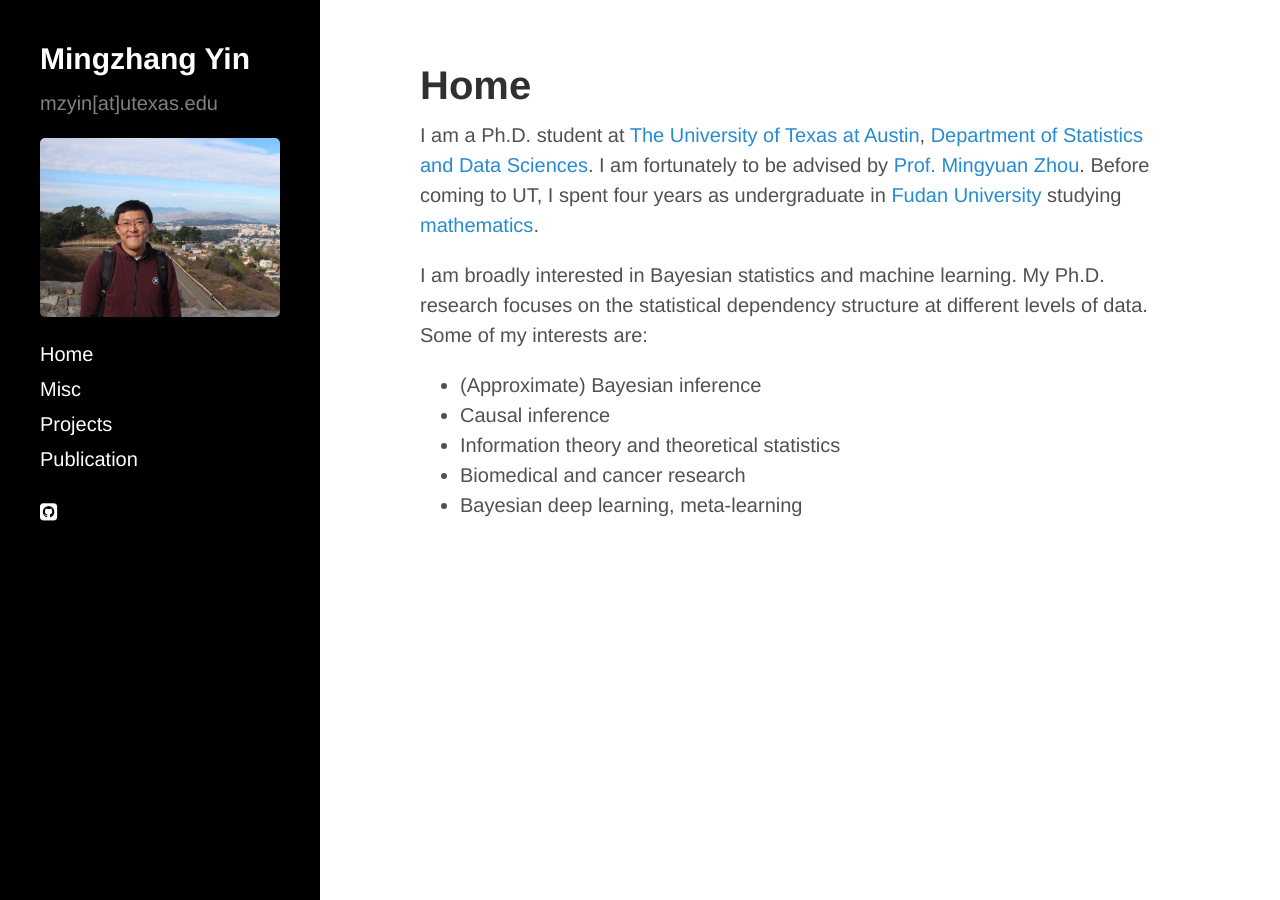
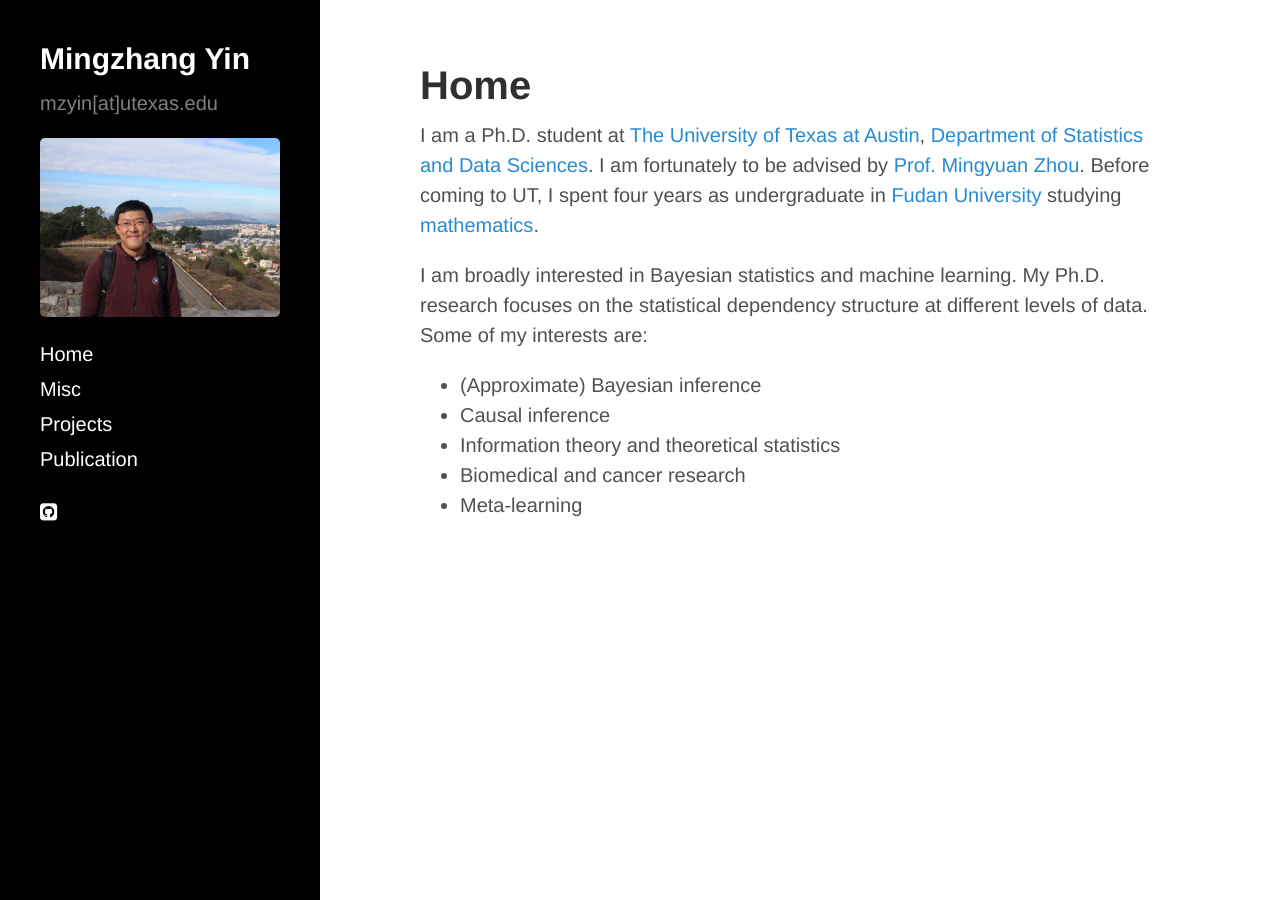
Before and after one commit to mingzhang-yin/mingzhang-yin.github.io, a Jekyll site: the page built from index.md, in a window 1280 px wide. Built offline with Jekyll 4.4.1, drawn with Linux system fonts in a browser that asks for light colours; nearby versions of some CDN libraries.

Commit message:
Update index.md

```diff
--- a/index.md
+++ b/index.md
@@ -21,5 +21,5 @@ title: Home
    <li> Causal inference </li>
    <li> Information theory and theoretical statistics  </li>
    <li> Biomedical and cancer research </li>
-   <li> Bayesian deep learning, meta-learning </li>
+   <li> Meta-learning </li>
   </ul>
```
